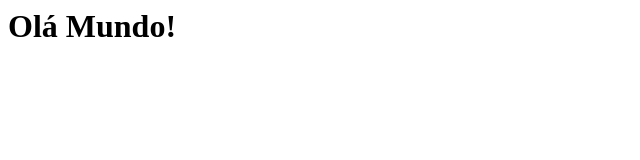
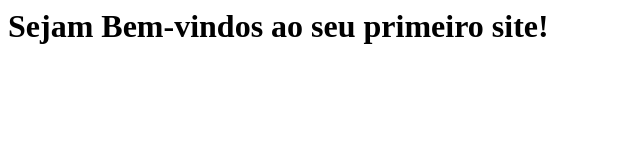
Before and after one commit to pfulche/site, a plain HTML site: page index.html in a window 1280 px wide. Shown: the whole page, without its empty margins (0-640 px from the left). Drawn offline with Linux system fonts and the light colour scheme.

Commit message:
Update index.html

```diff
--- a/index.html
+++ b/index.html
@@ -1,7 +1,7 @@
 <html>
 <body>
 <h1>
-Olá Mundo!
+Sejam Bem-vindos ao seu primeiro site!
 </h1>
 </body>
 </html>
```
